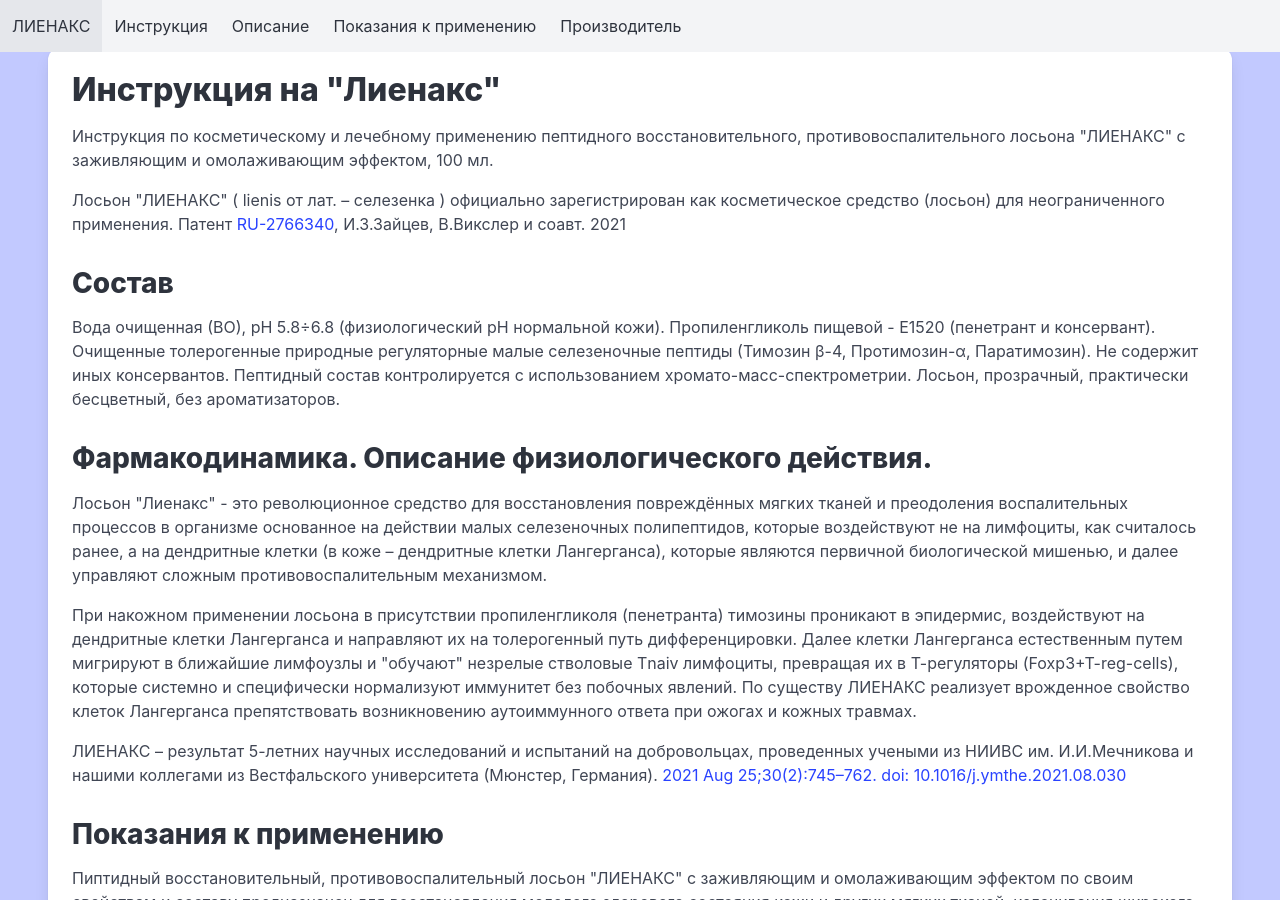
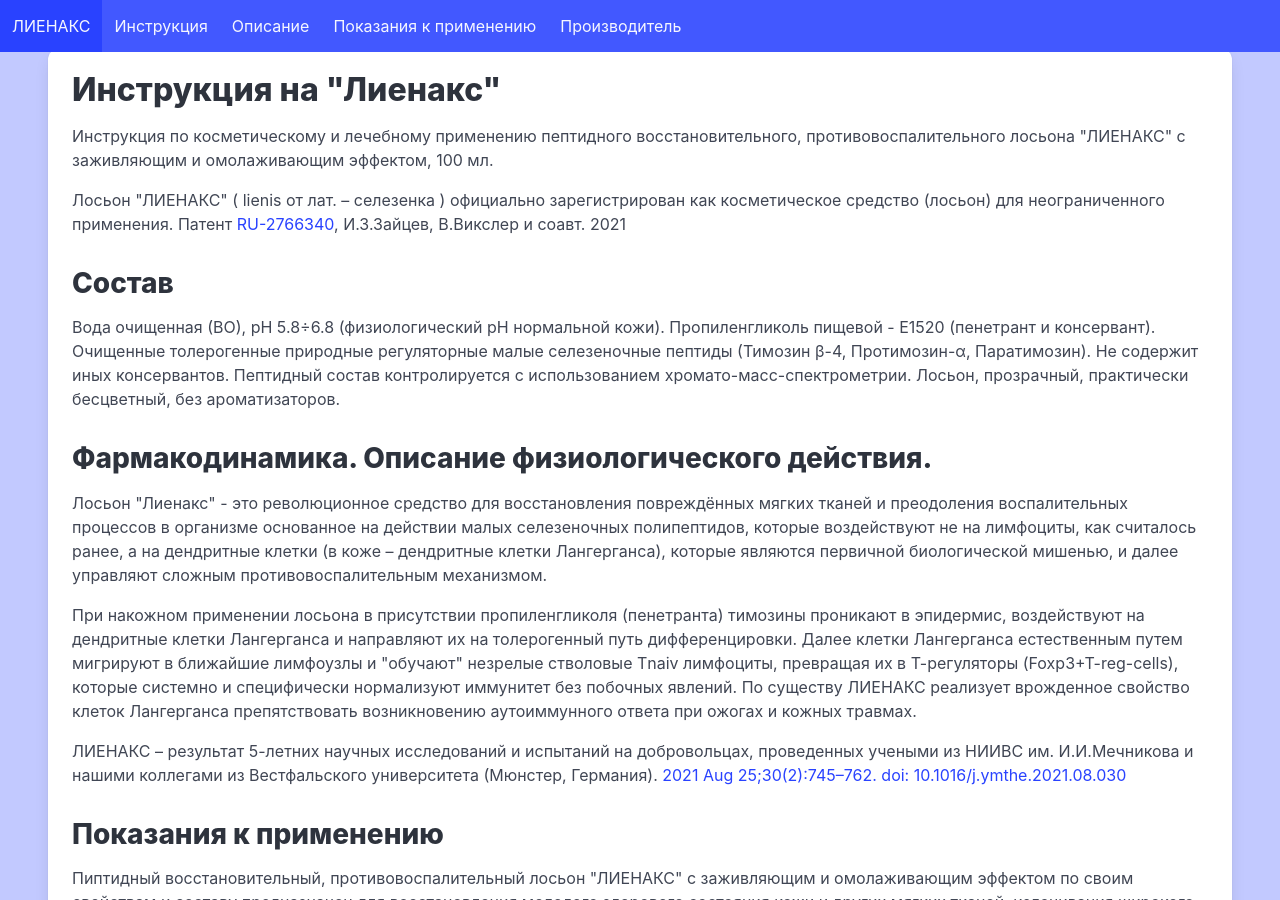
Before and after one commit to w3craft/lienax, a Jekyll site: the page built from index.html, in a window 1280 px wide and 900 px high. Built offline with Jekyll 4.4.1, drawn with Linux system fonts in a browser that asks for light colours.

Commit message:
Update nav.html

```diff
--- a/_includes/nav.html
+++ b/_includes/nav.html
@@ -1,4 +1,4 @@
-<nav class="navbar is-fixed-top is-light" role="navigation" aria-label="main navigation">
+<nav class="navbar is-fixed-top is-link" role="navigation" aria-label="main navigation">
   <div class="navbar-brand">
     <a class="navbar-item" href="https://lienax.ru">ЛИЕНАКС</a>
     <a role="button" class="navbar-burger" aria-label="menu" aria-expanded="false" data-target="navbarBasicExample">
```
